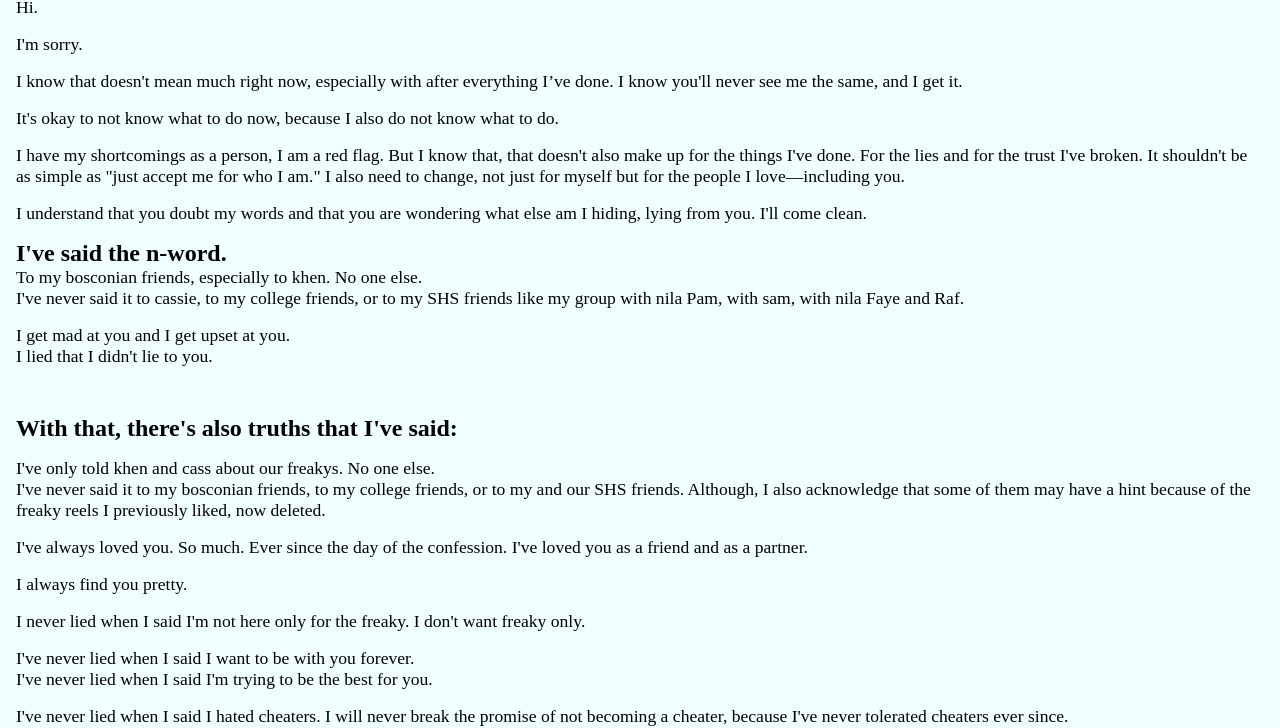
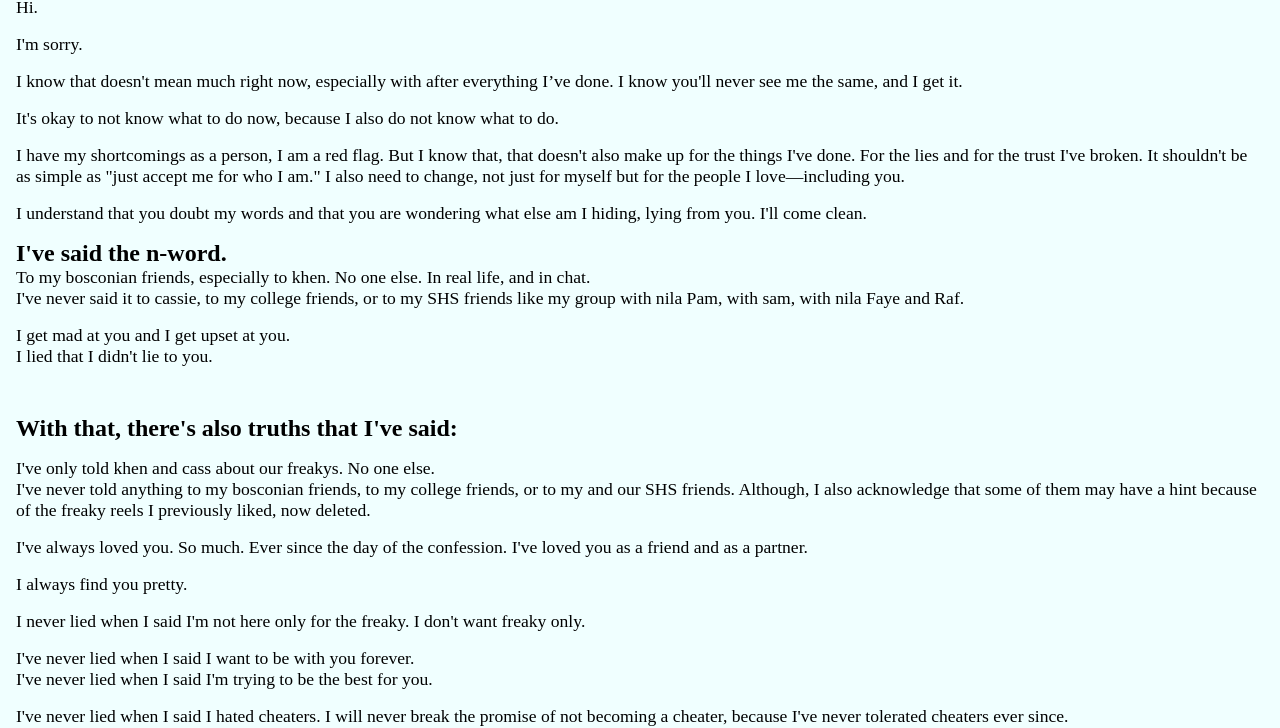
Before and after one commit to devliqht/dear-elisa, a plain HTML site: page index.html in a window 1280 px wide. Shown: the part 72-800 px from the top of the page. Drawn offline with Linux system fonts and the light colour scheme.

Commit message:
Update index.html

```diff
--- a/index.html
+++ b/index.html
@@ -21,7 +21,7 @@
         <p>I understand that you doubt my words and that you are wondering what else am I hiding, lying from you. I'll come clean.</p>
 
         <h2 style="padding-bottom: 0">I've said the n-word.</h2>
-        <p style="padding-bottom: 0">To my bosconian friends, especially to khen. No one else.</p>
+        <p style="padding-bottom: 0">To my bosconian friends, especially to khen. No one else. In real life, and in chat.</p>
         <p>I've never said it to cassie, to my college friends, or to my SHS friends like my group with nila Pam, with sam, with nila Faye and Raf.</p>
 
 
@@ -31,7 +31,7 @@
         <div style="padding: 1rem"></div>
         <h2>With that, there's also truths that I've said:</h2>
         <p style="padding-bottom: 0">I've only told khen and cass about our freakys. No one else.</p>
-        <p>I've never said it to my bosconian friends, to my college friends, or to my and our SHS friends. Although, I also acknowledge that some of them may have a hint because of the freaky reels I previously liked, now deleted.</p>
+        <p>I've never told anything to my bosconian friends, to my college friends, or to my and our SHS friends. Although, I also acknowledge that some of them may have a hint because of the freaky reels I previously liked, now deleted.</p>
         <p>I've always loved you. So much. Ever since the day of the confession. I've loved you as a friend and as a partner.</p>
         <p>I always find you pretty.</p>
         <p>I never lied when I said I'm not here only for the freaky. I don't want freaky only.</p>
```
